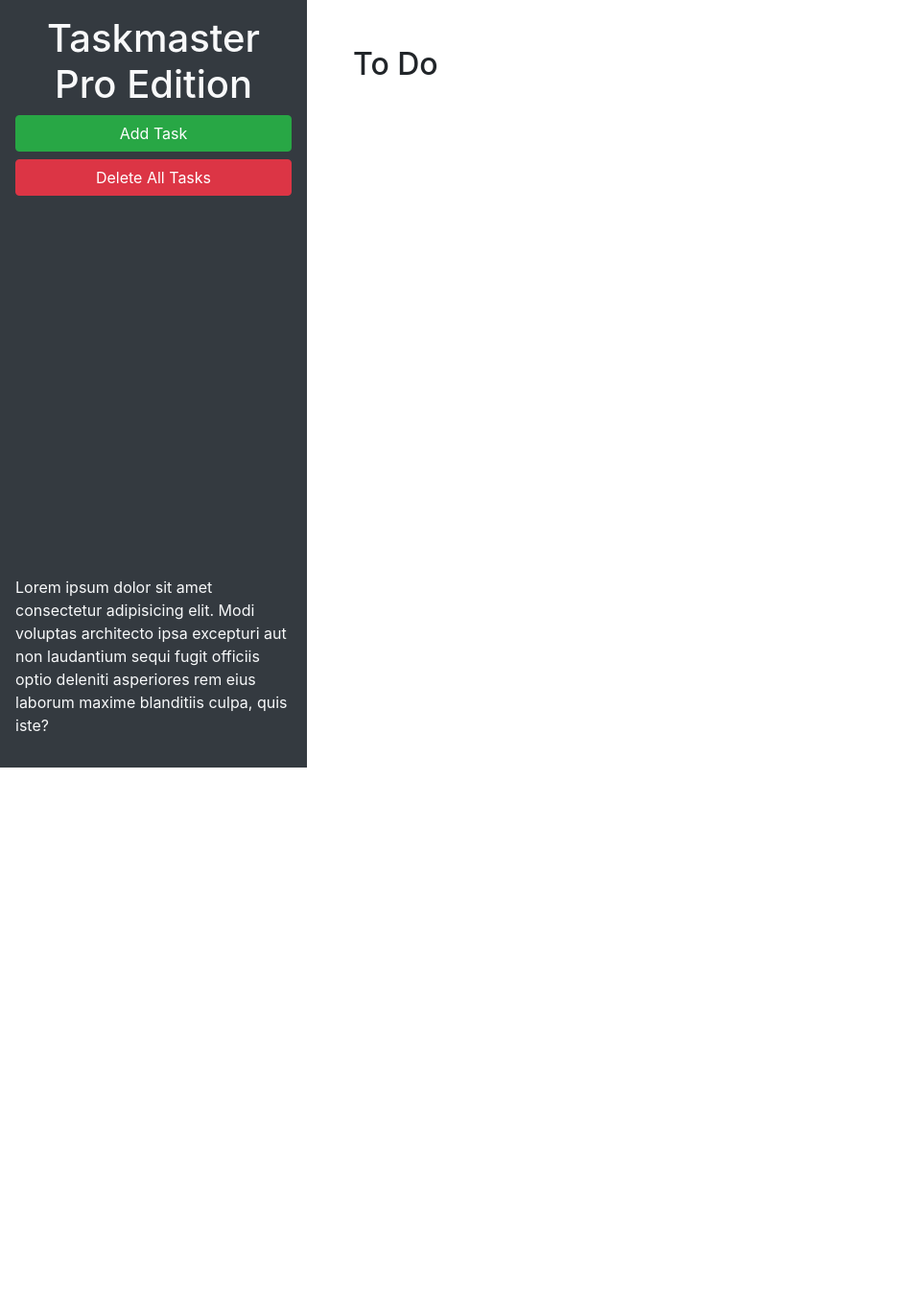
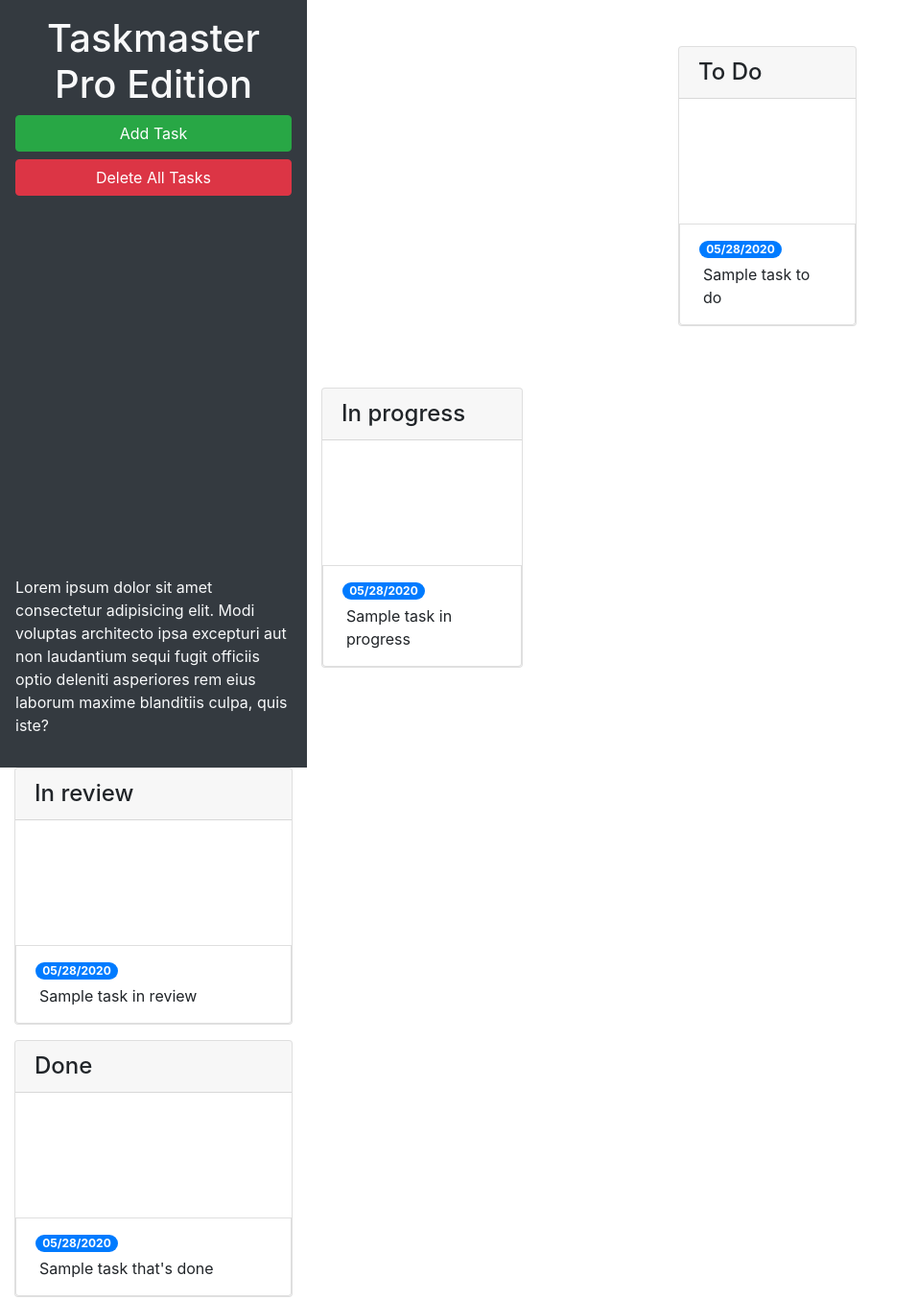
Before and after one commit to Boris-Veselov/taskmaster-pro, a plain HTML site: page index.html in a window 1280 px wide. Shown: the whole page at 96% size, without its empty margins (0-956 px from the left). Before the commit the page ends 800 px from the top, so only its background shows below. Drawn offline with nearby package versions, Linux system fonts and the light colour scheme.

Commit message:
updated edit-task branch

```diff
--- a/index.html
+++ b/index.html
@@ -23,9 +23,67 @@
       </p>
     </header>
     <main class="col-12 col-lg-9">
-      <div class="m-5">
-        <h2>To Do</h2>
-        <ul id="list-toDo" class="list-group"> </ul>
+      <div class="m-5 row justify-content-around">
+        <!-- todo start -->
+        <div class="col-12 col-md-6 col-xl-3 mb-3">
+          <div class="card">
+            <h4 class="card-header">
+              To Do
+            </h4>
+          <ul id="list-toDo" class="list-group list-group-flush"></ul>
+            <li class="list-group-item">
+              <span class="badge badge-primary badge-pill">05/28/2020</span>
+              <p class="m-1">Sample task to do</p>
+            </li>
+          </div>
+        </div>
+      </div>
+        <!-- todo end -->
+        <!-- in progress start -->
+        <div class="col-12 col-md-6 col-xl-3 mb-3">
+          <div class="card">
+            <h4 class="card-header">
+              In progress
+            </h4>
+          <ul id="list-inProgress" class="list-group list-group-flush"></ul>
+            <li class="list-group-item">
+              <span class="badge badge-primary badge-pill">05/28/2020</span>
+              <p class="m-1">Sample task in progress</p>
+            </li>
+          </div>
+        </div>
+      </div>
+        <!-- in progress end -->
+        <!-- in review start -->
+        <div class="col-12 col-md-6 col-xl-3 mb-3">
+          <div class="card">
+            <h4 class="card-header">
+              In review
+            </h4>
+          <ul id="list-inReview" class="list-group list-group-flush"></ul>
+            <li class="list-group-item">
+              <span class="badge badge-primary badge-pill">05/28/2020</span>
+              <p class="m-1">Sample task in review</p>
+            </li>
+          </div>
+        </div>
+      </div>
+        <!-- in review end -->
+        <!-- done start -->
+        <div class="col-12 col-md-6 col-xl-3 mb-3">
+          <div class="card">
+            <h4 class="card-header">
+              Done
+            </h4>
+          <ul id="list-done" class="list-group list-group-flush"></ul>
+            <li class="list-group-item">
+              <span class="badge badge-primary badge-pill">05/28/2020</span>
+              <p class="m-1">Sample task that's done</p>
+            </li>
+          </div>
+        </div>
+      </div>
+        <!-- done end -->
       </div>
     </main>
   </div>
```
